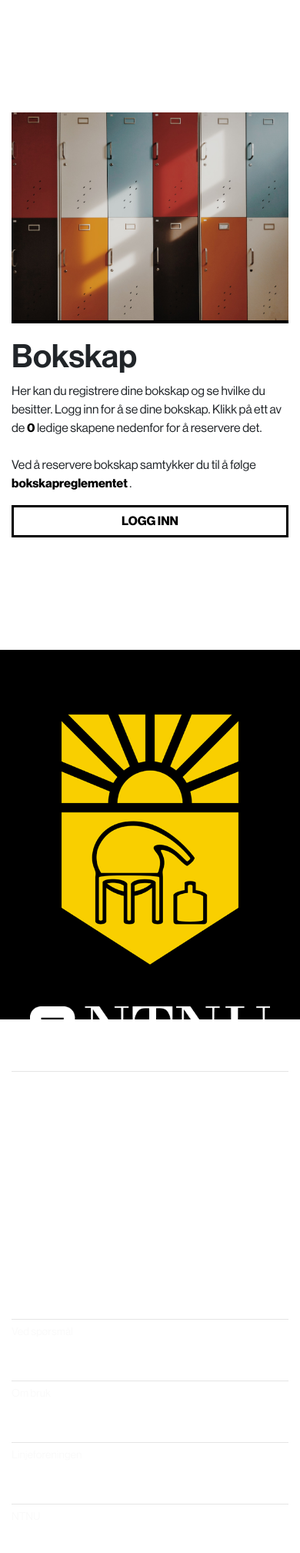
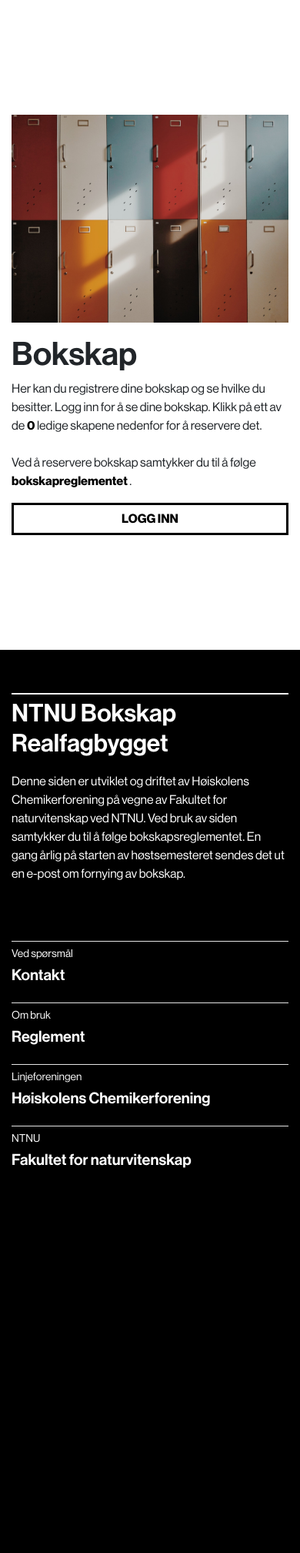
Before and after one commit to HoiskolensChemikerforening/lockers, a Django app: page /bokskap/ in a window 390 px wide. Shown: the whole page at 77% size. After the commit the page ends 1517 px from the top, so only its background shows below. Run offline with Django 3.2, Linux system fonts and the light colour scheme; data that the repository does not hold is empty; some libraries are stand-ins or nearby versions.

Commit message:
Added responsive features to footer

```diff
--- a/source/lockers/templates/lockers/list.html
+++ b/source/lockers/templates/lockers/list.html
@@ -38,9 +38,10 @@
     <div class="container height d-flex">
       <div class="row d-flex align-content-center" style="margin-top: auto; margin-bottom: auto;">
         <div class="col-sm-12 col-md-6">
-            <img src="{% static "img/locker.jpeg" %}" class="img-fluid" alt="Responsive image">
+            <img src="{% static "img/locker.jpeg" %}" class="img-fluid" alt="Responsive image" style="padding-bottom: 1rem">
         </div>
         <div class="col-sm-12 col-md-6" style="display: block">
+          <hr class="thick-rule medium-hide">
           <h1>Bokskap</h1>
           <p>
             Her kan du registrere dine bokskap og se hvilke du besitter. Logg inn for å se dine bokskap. Klikk på ett
@@ -51,7 +52,7 @@
             Ved å reservere bokskap samtykker du til å følge <a class="bold-black" href="#">bokskapreglementet
             </a>.
           </p>
-          <div class="col-sm-3" style="padding: 0;">
+          <div class="col-sm-3 col-md-3" style="padding: 0;">
             <a class="btn btn-primary" style="width: 100%;" href="{% provider_login_url "dataporten" %}">LOGG INN</a>
           </div>
         </div>
--- a/source/main/static/css/style.css
+++ b/source/main/static/css/style.css
@@ -25,16 +25,6 @@
 h1 {
     font-family: "Neue Haas Grotesk Display Pro 65Md", Helvetica, bold, sans-serif;
     font-size: 42px;
-}
-
-h1:before {
-    background: black;
-    content: '';
-    display: block;
-    height: 4px;
-    margin-top: 0;
-    margin-bottom: 18px;
-    width: 100%;
 }
 
 h2 {
@@ -95,10 +85,14 @@
     text-decoration: underline solid;
 }
 
-@media screen and (min-width: 768px) {
-    #main-content {
-        padding-top: 3rem;
-    }
+.thick-rule {
+    background: black;
+    content: '';
+    display: block;
+    height: 3px;
+    margin-top: 0;
+    margin-bottom: 18px;
+    width: 100%;
 }
 
 .footer {
@@ -128,6 +122,56 @@
     font-size: 14px;
 }
 
+/* @media screen */
+
+@media screen and (max-width: 768px) {
+    .medium-hide {
+        display: none;
+    }
+}
+
+@media screen and (max-width: 992px) {
+    #hc-logo {
+        display: none;
+    }
+
+    #ntnu-logo {
+        display: none;
+    }
+}
+
+@media screen and (max-width: 455px) {
+    .footer {
+        height: 47rem;
+    }
+}
+
+@media screen and (min-width: 455px) and (max-width: 768px) {
+    .footer {
+        height: 43rem;
+    }
+}
+
+@media screen and (min-width: 992px) {
+    #hc-logo {
+        padding: 2rem 2.5rem;
+    }
+
+    #ntnu-logo {
+        padding: 0.5rem 1.2rem;
+    }
+}
+
+@media screen and (min-width: 1200px) {
+    #hc-logo {
+        padding: 2rem 3.3rem;
+    }
+
+    #ntnu-logo {
+        padding: 0.5rem 1.5rem;
+    }
+}
+
 /* Hover on table row style */
 .table-hover tbody tr:hover {
     color: #fff;
--- a/source/main/templates/main/base.html
+++ b/source/main/templates/main/base.html
@@ -69,8 +69,8 @@
   <div class="container">
     <div class="row" style="padding-top: 2.5rem">
       <div class="col-sm-12 col-lg-2">
-          <img src="{% static "img/hc-logo.png" %}" class="img-fluid" alt="HC" style="padding: 2rem 3.3rem;">
-          <img src="{% static "img/logo_ntnu.png" %}" class="img-fluid" alt="NTNU" style="padding: 0.5rem 1.5rem;">
+          <img src="{% static "img/hc-logo.png" %}" class="img-fluid" alt="HC" id="hc-logo">
+          <img src="{% static "img/logo_ntnu.png" %}" class="img-fluid" alt="NTNU" id="ntnu-logo">
       </div>
       <div class="col-sm-12 col-lg-8">
         <hr class="footer-rule" style="height: 1.25px">
@@ -83,30 +83,30 @@
       </div>
     </div>
     <div class="row" style="padding-top: 2rem;">
-      <div class="col-sm-12 col-lg-2"></div>
-      <div class="col-sm-12 col-lg-2">
+      <div class="col-sm-12 col-md-0 col-lg-2"></div>
+      <div class="col-sm-12 col-md-3 col-lg-2">
         <hr class="footer-rule">
         <p class="top-header">Ved spørsmål</p>
         <h5 class="footer-text footer-link">Kontakt</h5>
       </div>
-      <div class="col-sm-12 col-lg-2">
+      <div class="col-sm-12 col-md-3 col-lg-2">
         <hr class="footer-rule">
         <p class="top-header">Om bruk</p>
         <h5 class="footer-text footer-link">Reglement</h5>
       </div>
-      <div class="col-sm-12 col-lg-2">
+      <div class="col-sm-12 col-md-3 col-lg-2">
         <hr class="footer-rule">
         <p class="top-header">Linjeforeningen</p>
-        <h5 class="footer-text footer-link">Høiskolens Chemikerforening</h5>
+        <h5 class="footer-text footer-link" style="word-wrap: break-word;">Høiskolens Chemikerforening</h5>
       </div>
-      <div class="col-sm-12 col-lg-2">
+      <div class="col-sm-12 col-md-3 col-lg-2">
         <hr class="footer-rule">
         <p class="top-header">NTNU</p>
         <a href="https://www.ntnu.no/nv/fakultet-for-naturvitenskap">
         <h5 class="footer-text footer-link">Fakultet for naturvitenskap</h5>
         </a>
       </div>
-      <div class="col-sm-12 col-lg-2"></div>
+      <div class="col-sm-12 col-md-0 col-lg-2"></div>
     </div>
   </div>
 </footer>
```
